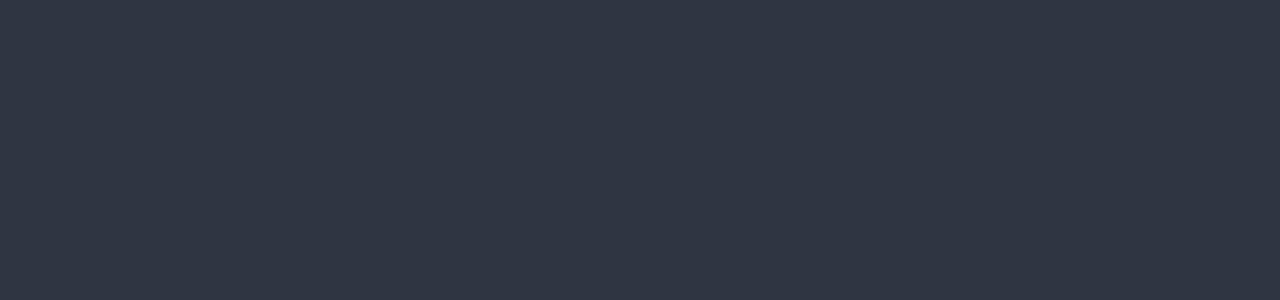
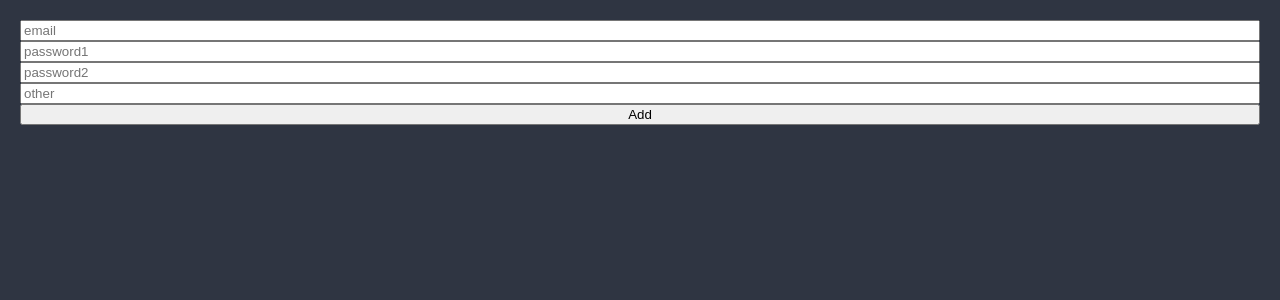
Before and after one commit to yunyoung-inpix/react-master, a React (Create React App) app: page / in a window 1280 px wide. Shown: the top 300 px of the page. Built offline with nearby package versions, Linux system fonts and the light colour scheme.

Commit message:
handleSubmit 기능 오류

```diff
--- a/package.json
+++ b/package.json
@@ -16,6 +16,7 @@
     "react-apexcharts": "^1.4.1",
     "react-dom": "^18.2.0",
     "react-helmet": "^6.1.0",
+    "react-hook-form": "^7.48.2",
     "react-query": "^3.39.3",
     "react-router-dom": "^5.3.4",
     "react-scripts": "5.0.1",
--- a/src/App.tsx
+++ b/src/App.tsx
@@ -1,5 +1,6 @@
-import React, { useState } from "react";
+import React from "react";
 import { createGlobalStyle } from "styled-components";
+import ToDoList from "./ToDoList";
 
 const GlobalStyle = createGlobalStyle`
 @import url('https://fonts.googleapis.com/css2?family=Noto+Sans+KR:wght@100;300;500;700;900&family=Noto+Sans:wght@300&display=swap');
@@ -64,6 +65,7 @@ function App() {
   return (
     <>
       <GlobalStyle />
+      <ToDoList />
     </>
   );
 }
--- /dev/null
+++ b/src/ToDoList.tsx
@@ -0,0 +1,98 @@
+import { useForm } from "react-hook-form";
+
+// function ToDoList() {
+//   const [toDo, setToDo] = useState("");
+//   const [toDoError, setToDoError] = useState("");
+//   const onChange = (event: React.FormEvent<HTMLInputElement>) => {
+//     const {
+//       currentTarget: { value },
+//     } = event;
+//     setToDo(value);
+//   };
+//   const onSubmit = (event: React.FormEvent<HTMLFormElement>) => {
+//     event.preventDefault();
+//     if (toDo.length < 10) {
+//       return setToDoError("To do should be longer");
+//     }
+//     console.log("submit");
+//   };
+//   return (
+//     <div>
+//       <form onSubmit={onSubmit}>
+//         <input onChange={onChange} placeholder="write a to do" />
+//         <button>Add</button>
+//         {toDoError !== "" ? toDoError : null}
+//       </form>
+//     </div>
+//   );
+// }
+
+interface IFormData {
+  errors: {
+    email: {
+      message: string;
+    };
+  };
+  email: string;
+  password1: string;
+  password2: string;
+  other: string;
+}
+
+function ToDoList() {
+  const {
+    register,
+    handleSubmit,
+    formState: { errors },
+    setError,
+  } = useForm<IFormData>();
+  console.log(errors);
+
+  const onValid = (data: IFormData) => {
+    console.log(data.password1);
+    // console.log("hi");
+    // if (data.password1 !== data.password2) {
+    //   console.log("비밀번호 확인");
+    //   setError("password1", { message: "Password are not the same" });
+    // }
+  };
+
+  return (
+    <div style={{ padding: "20px" }}>
+      <form style={{ display: "flex", flexDirection: "column" }} onSubmit={handleSubmit(onValid)}>
+        <input
+          {...register("email", {
+            required: "Email is required",
+            pattern: {
+              value: /^[A-Za-z0-9._%+-]+@naver.com$/,
+              message: "Only naver.com emails allowed",
+            },
+          })}
+          placeholder="email"
+        />
+        <span style={{ color: "white" }}>{errors?.email?.message}</span>
+        <input
+          {...register("password1", {
+            required: "Password1 is required.",
+            minLength: { value: 10, message: "Your password1 is too short." },
+          })}
+          placeholder="password1"
+        />
+        <span style={{ color: "white" }}>{errors?.password1?.message}</span>
+        <input
+          {...register("password2", {
+            required: "Password2 is required.",
+            minLength: { value: 10, message: "Your password2 is too short." },
+          })}
+          placeholder="password2"
+        />
+        <span style={{ color: "white" }}>{errors?.password2?.message}</span>
+        <input {...register("other", { required: "Other is required", minLength: 5 })} placeholder="other" />
+        <span style={{ color: "white" }}>{errors?.other?.message}</span>
+        <button type="submit">Add</button>
+      </form>
+    </div>
+  );
+}
+
+export default ToDoList;
```
Also changed, not shown: 2 other files (tests, documents, lock files or other folders).
